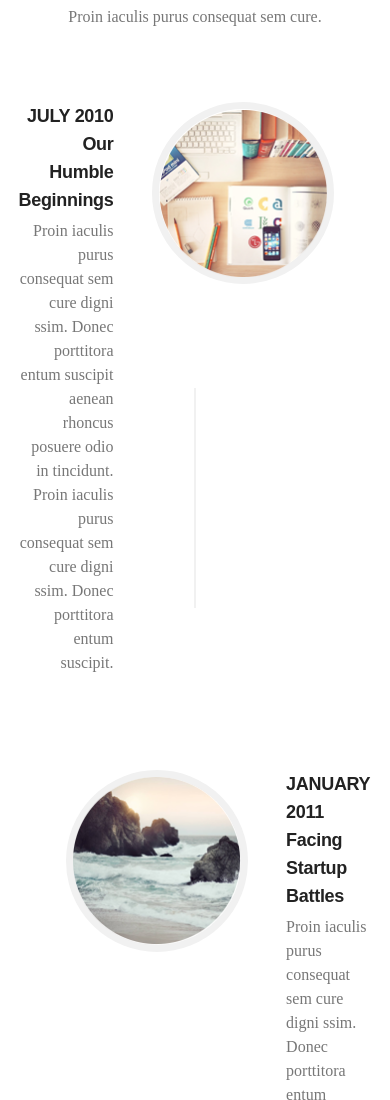
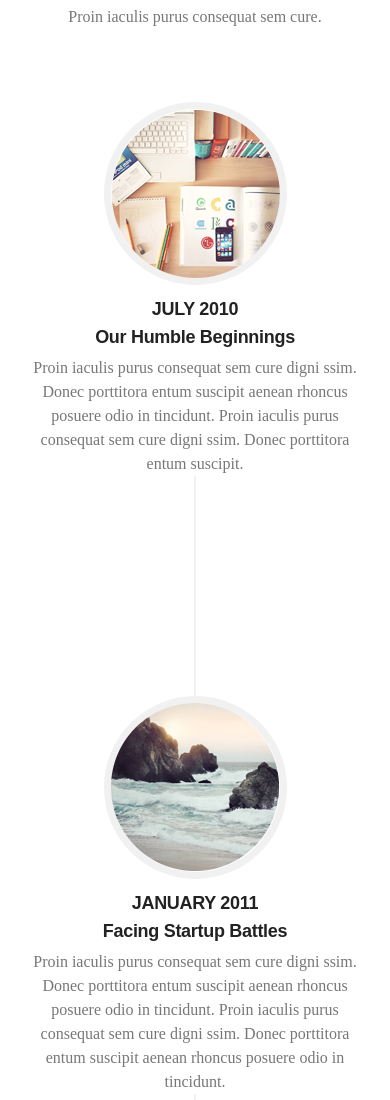
Before and after one commit to ailukyanov/golden.loc, a website: page index.html in a window 390 px wide. Shown: the part 3182-4282 px from the top of the page. Drawn offline with Linux system fonts and the light colour scheme.

Commit message:
Responsive web design

```diff
--- a/scss/sections/_about.scss
+++ b/scss/sections/_about.scss
@@ -6,6 +6,11 @@
     margin-bottom: 95px;
     align-items: start;
     justify-content: center;
+
+    @media screen and (max-width: 733px) {
+      flex-direction: column;
+      margin-bottom: 0;
+    }
 
     &:before {
       flex: 1 0 0;
@@ -22,17 +27,34 @@
       margin: auto;
       background-color: #f1f1f1;
       content: "";
+
+      @media screen and (max-width: 733px) {
+       position: relative;
+      }
     }
 
     .about__icon {
       margin: 0 38px;
+
+      @media screen and (max-width: 733px) {
+        margin: 0 auto;
+      }
     }
 
     &--reverse {
       flex-direction: row-reverse;
 
+      @media screen and (max-width: 733px) {
+        flex-direction: column;
+      }
+
       .about__box {
         text-align: right;
+
+        @media screen and (max-width: 733px) {
+          text-align: center;
+          margin-top: 10px;
+        }
       }
     }
 
@@ -69,6 +91,10 @@
       line-height: 26px;
       text-align: center;
       text-decoration: none;
+
+      @media screen and (max-width: 733px) {
+        padding: 0 35px;
+      }
     }
   }
 
@@ -90,5 +116,10 @@
 
   &__box {
     flex: 1 0 0;
+
+    @media screen and (max-width: 733px) {
+      text-align: center;
+      margin-top: 10px;
+    }
   }
 }
```
Also changed, not shown: css/main.css, 1 other file.
